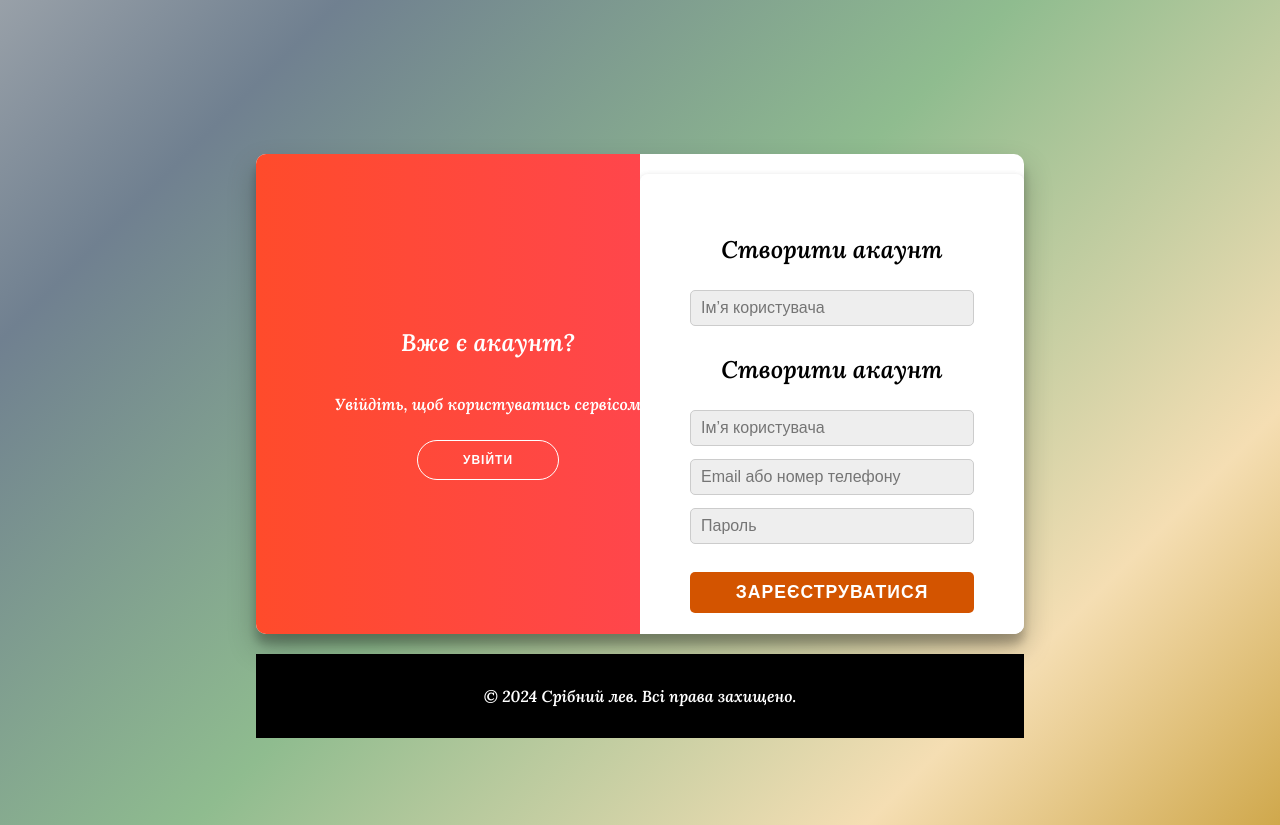
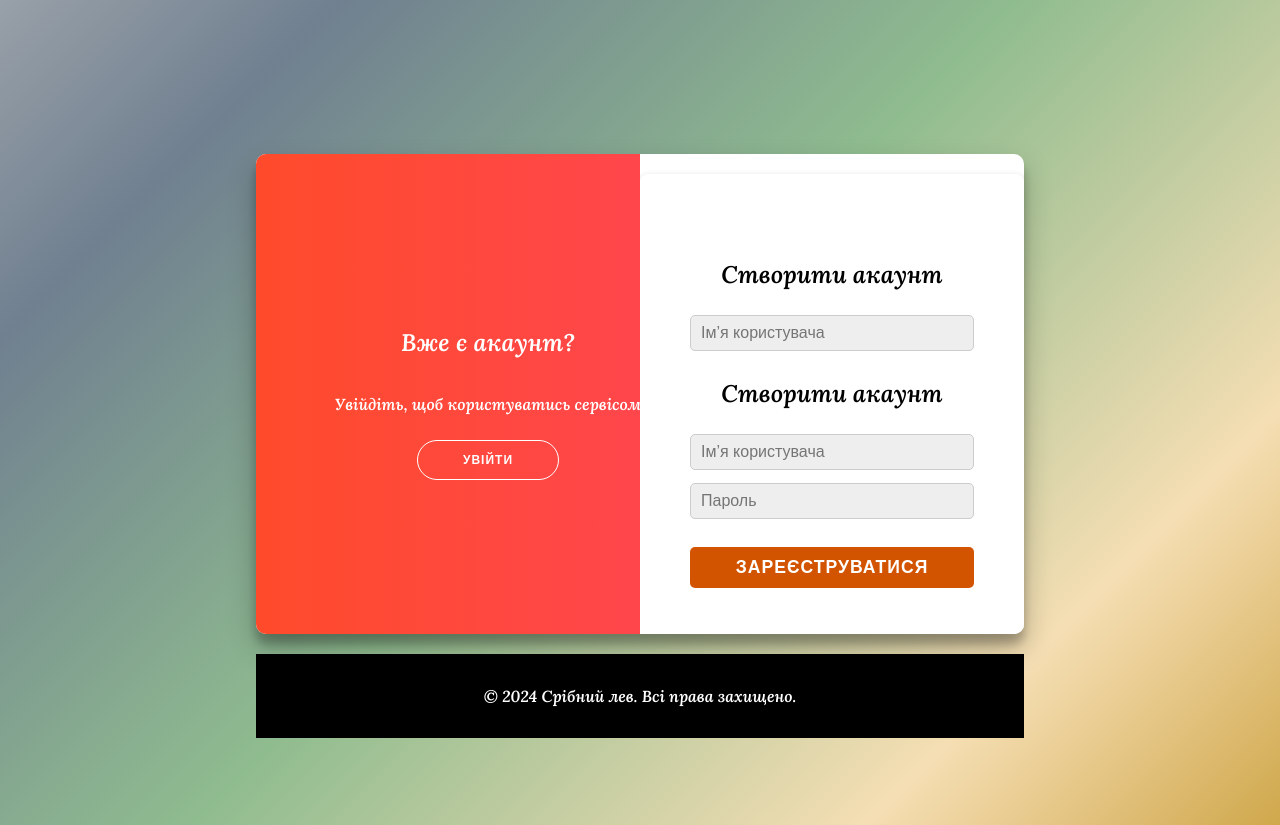
Before and after one commit to tyomkaisu/sribnylev2, a Flask app: page /register in a window 1280 px wide. Shown: the part 334-1159 px from the top of the page. Run offline with Flask 3, Linux system fonts and the light colour scheme.

Commit message:
реєстрація

```diff
--- a/templates/auth.html
+++ b/templates/auth.html
@@ -24,17 +24,6 @@
 
 
     <form action="{{ url_for('register') }}" method="POST">
-
-  <h2>Створити акаунт</h2>
-  <input type="text" name="username" placeholder="Ім’я користувача" required />
-  <input type="text" name="contact" placeholder="Email або номер телефону" required />
-  <input type="password" name="password" placeholder="Пароль" required />
-  <button type="submit">Зареєструватися</button>
-</form>
-      <h2>Створити акаунт</h2>
-      <input type="text" name="username" placeholder="Ім’я користувача" required />
-      <input type="email" name="email" placeholder="Email" required />
-    <form action="{{ url_for('register') }}" method="POST" autocomplete="off">
       <h2>Створити акаунт</h2>
       <input type="text" name="username" placeholder="Ім’я користувача" required />
       <input type="password" name="password" placeholder="Пароль" required />
```
